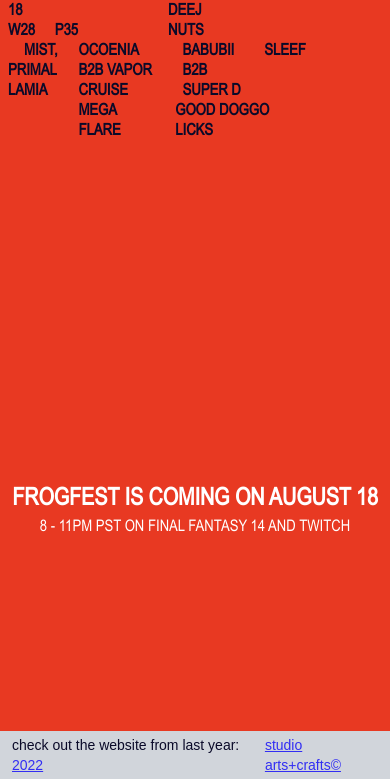
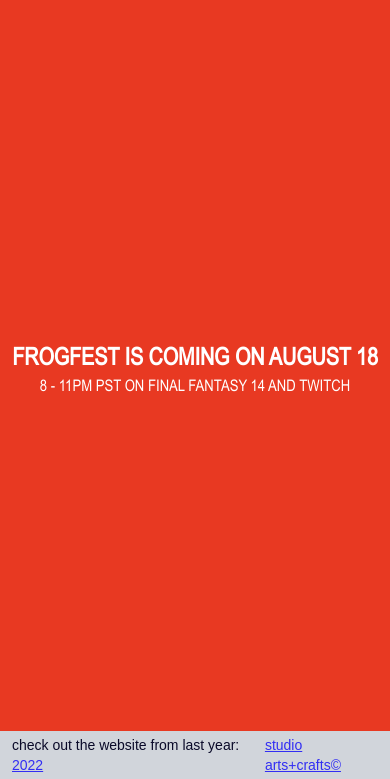
Before and after one commit to studioartsandcrafts/frogfest, an Astro site: page / in a window 390 px wide. Shown: the part 65-844 px from the top of the page. Built offline with nearby package versions, Linux system fonts and the light colour scheme; Astro itself is replaced by a stand-in of ours.

Commit message:
header mobile

```diff
--- a/src/components/Header.svelte
+++ b/src/components/Header.svelte
@@ -13,7 +13,7 @@
     <p>Primal Lamia</p>
   </div>
 
-  <div class="list flex flex-col items-center">
+  <div class="list flex-col items-center hidden lg:flex">
     <p>
       <span>zwackery</span>
       <span> cat wap b2b deej nuts </span>
```
